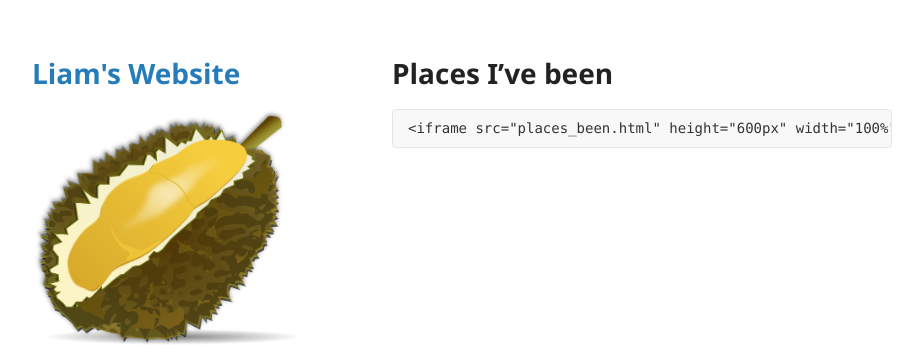
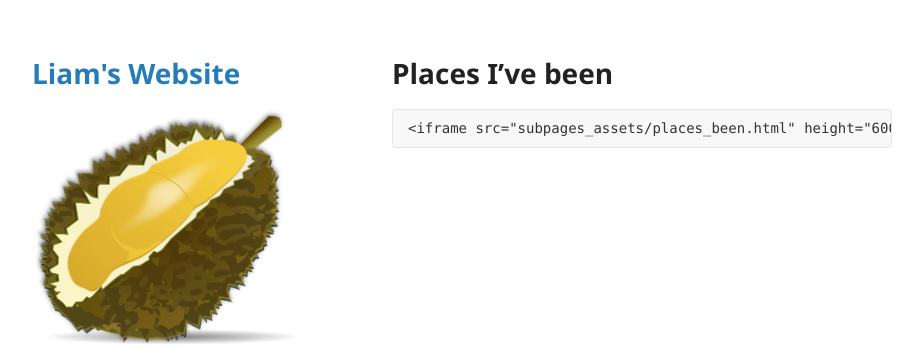
Before and after one commit to ltk2118/home, a Jekyll site: the page built from subpages/places.md, in a window 1280 px wide. Shown: the top 345 px of the page, without its empty margins (178-1101 px from the left). Built offline with Jekyll 4.4.1, drawn with Linux system fonts in a browser that asks for light colours; our own code applies the rules of GitHub Pages for plain Markdown files.

Commit message:
restructure places files.

````diff
--- a/subpages/places.md
+++ b/subpages/places.md
@@ -1,5 +1,5 @@
 # Places I've been
 
 ```
-<iframe src="places_been.html" height="600px" width="100%" style="border:none;"></iframe>
+<iframe src="subpages_assets/places_been.html" height="600px" width="100%" style="border:none;"></iframe>
 ```
````
Also changed, not shown: index.md (+1 -1 lines), subpages/subpages_assets/places_been.html (renamed from subpages/places_been.html), 2 other files.
